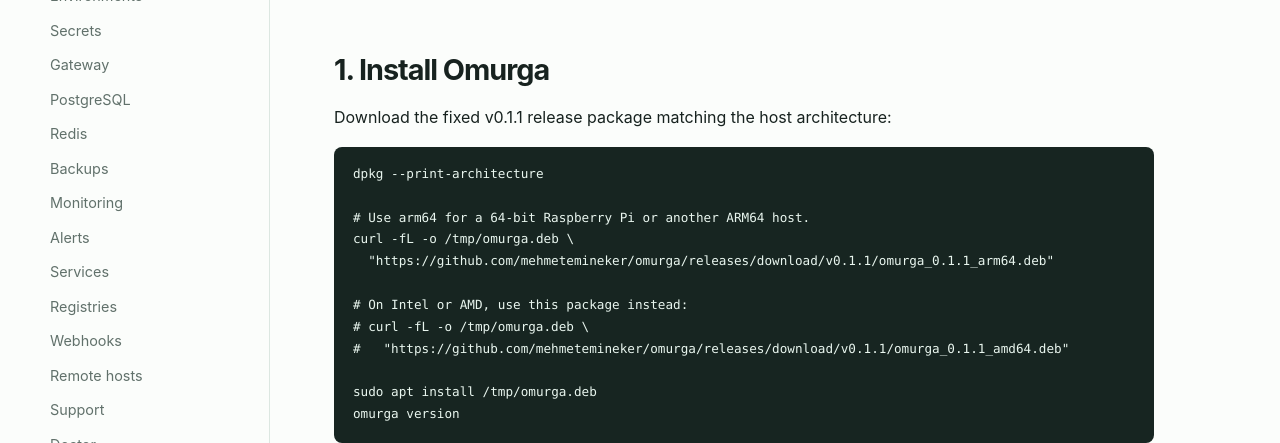
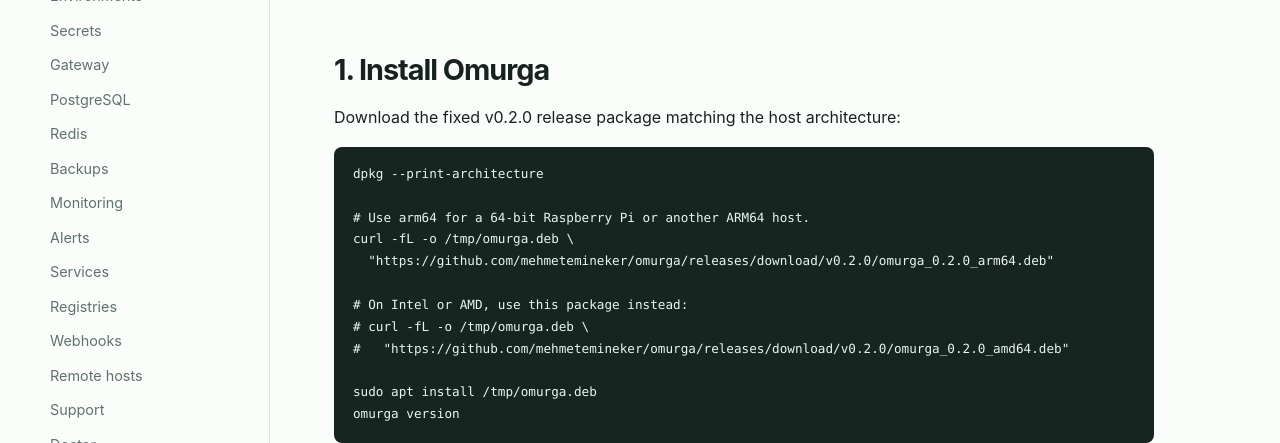
Before and after one commit to mehmetemineker/omurga, a Jekyll site: the page built from docs/deploy-a-project.md, in a window 1280 px wide and 900 px high, scrolled down 321 px. Shown: the part 153-596 px from the top of the window. Built offline with Jekyll 4.4.1, drawn with Linux system fonts in a browser that asks for light colours.

Commit message:
chore: prepare v0.2.0 release

````diff
--- a/docs/deploy-a-project.md
+++ b/docs/deploy-a-project.md
@@ -19,18 +19,18 @@ The commands assume:
 
 ## 1. Install Omurga
 
-Download the fixed v0.1.1 release package matching the host architecture:
+Download the fixed v0.2.0 release package matching the host architecture:
 
 ```bash
 dpkg --print-architecture
 
 # Use arm64 for a 64-bit Raspberry Pi or another ARM64 host.
 curl -fL -o /tmp/omurga.deb \
-  "https://github.com/mehmetemineker/omurga/releases/download/v0.1.1/omurga_0.1.1_arm64.deb"
+  "https://github.com/mehmetemineker/omurga/releases/download/v0.2.0/omurga_0.2.0_arm64.deb"
 
 # On Intel or AMD, use this package instead:
 # curl -fL -o /tmp/omurga.deb \
-#   "https://github.com/mehmetemineker/omurga/releases/download/v0.1.1/omurga_0.1.1_amd64.deb"
+#   "https://github.com/mehmetemineker/omurga/releases/download/v0.2.0/omurga_0.2.0_amd64.deb"
 
 sudo apt install /tmp/omurga.deb
 omurga version
````
Also changed, not shown: docs/getting-started.md (+4 -4 lines), .github/workflows/release.yml, CHANGELOG.md (added), README.md, packaging/deb/README.md, 1 other file.
